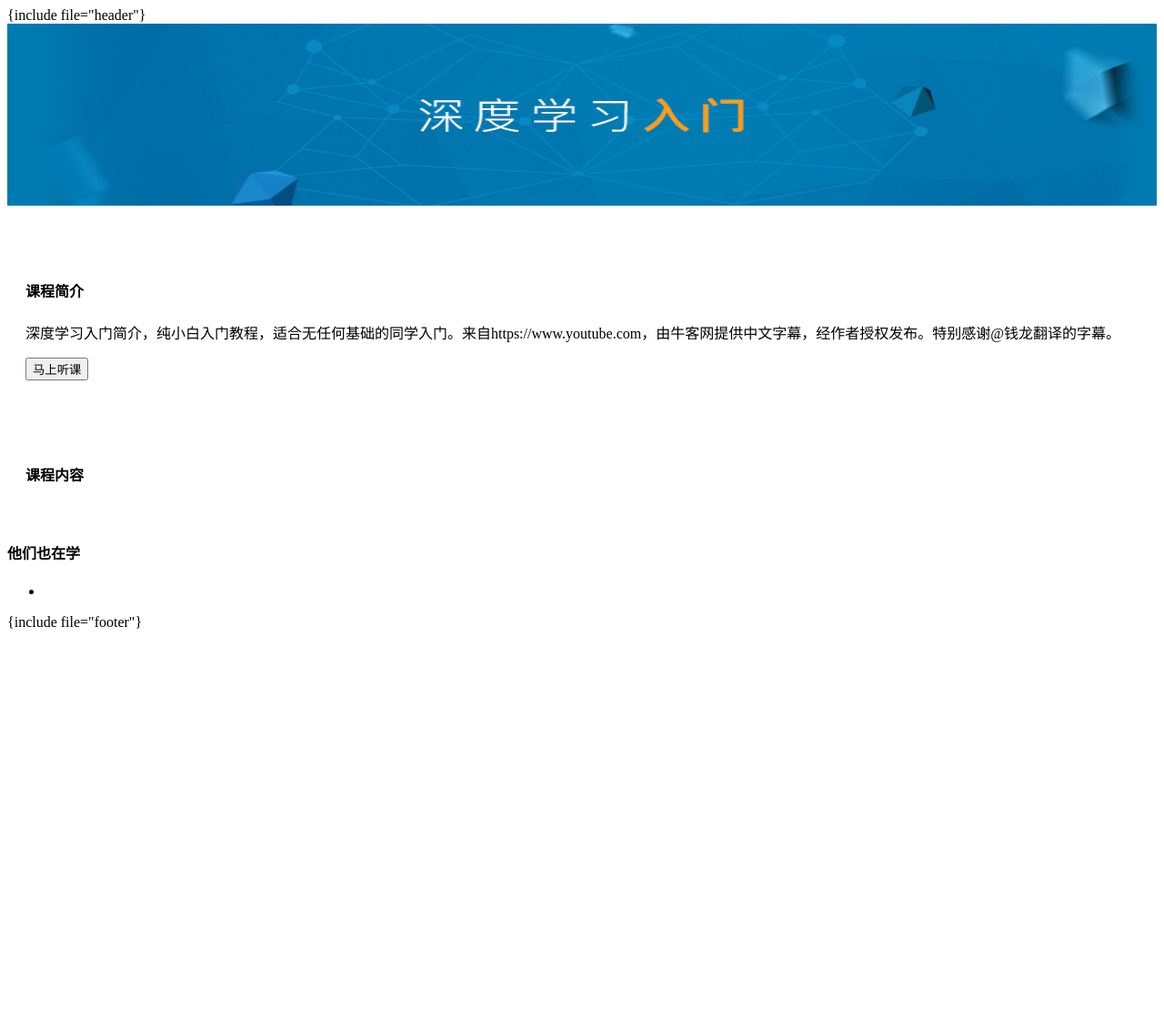
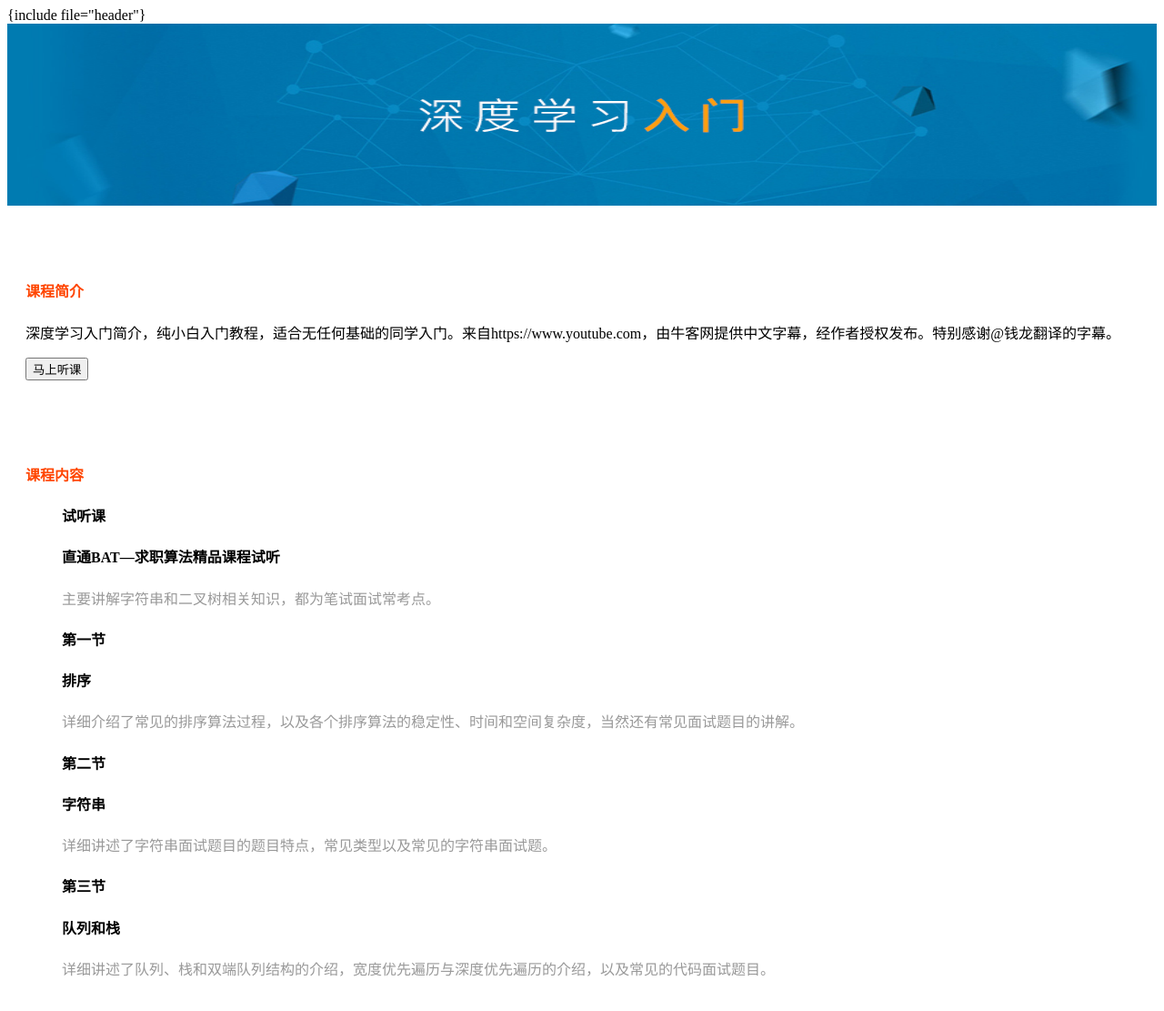
Before and after one commit to Daizd/NiuKeWeb, a PHP site: the page made by application/index/view/course_detail/courseDetail.html in a window 1280 px wide. Shown: the top 1111 px of the page at 91% size. Before the commit the page ends 691 px from the top, so only its background shows below. Run offline with PHP 8.4, Linux system fonts and the light colour scheme; the template is opened without the code that fills it, so the values that code supplies are empty.

Commit message:
课程详细信息页面布局完成

```diff
--- a/application/index/view/course_detail/courseDetail.html
+++ b/application/index/view/course_detail/courseDetail.html
@@ -8,25 +8,74 @@
 <div class="container" style="margin-top: 40px" >
     <div class="col-md-8">
         <div class="course">
-            <h4 class="header">课程简介</h4>
+            <h4 class="course_header">课程简介</h4>
             <p>
                 深度学习入门简介，纯小白入门教程，适合无任何基础的同学入门。来自https://www.youtube.com，由牛客网提供中文字幕，经作者授权发布。特别感谢@钱龙翻译的字幕。
             </p>
             <input type="button" class="btn btn-success" value="马上听课">
         </div>
         <div class="course" style="margin-top: 30px">
-            <h4 class="header">课程内容</h4>
+            <h4 class="course_header">课程内容</h4>
+            <ul class="content_list">
+                <li>
+                    <div class="row">
+                        <div class="col-md-2">
+                            <h4>试听课</h4>
+                        </div>
+                        <div class="col-md-10">
+                            <h4>直通BAT—求职算法精品课程试听</h4>
+                            <p class="chapter_detail">主要讲解字符串和二叉树相关知识，都为笔试面试常考点。</p>
+                        </div>
+                    </div>
 
+                </li>
+
+                <li>
+                    <div class="row">
+                        <div class="col-md-2">
+                            <h4>第一节</h4>
+                        </div>
+                        <div class="col-md-10">
+                            <h4>排序</h4>
+                            <p class="chapter_detail">详细介绍了常见的排序算法过程，以及各个排序算法的稳定性、时间和空间复杂度，当然还有常见面试题目的讲解。</p>
+                        </div>
+                    </div>
+                </li>
+
+                <li>
+                    <div class="row">
+                        <div class="col-md-2">
+                            <h4>第二节</h4>
+                        </div>
+                        <div class="col-md-10">
+                            <h4>字符串</h4>
+                            <p class="chapter_detail">详细讲述了字符串面试题目的题目特点，常见类型以及常见的字符串面试题。</p>
+                        </div>
+                    </div>
+                </li>
+
+                <li>
+                    <div class="row">
+                        <div class="col-md-2">
+                            <h4>第三节</h4>
+                        </div>
+                        <div class="col-md-10">
+                            <h4>队列和栈</h4>
+                            <p class="chapter_detail">详细讲述了队列、栈和双端队列结构的介绍，宽度优先遍历与深度优先遍历的介绍，以及常见的代码面试题目。</p>
+                        </div>
+                    </div>
+                </li>
+            </ul>
         </div>
 
     </div>
-    <div class="col-md-4">
-        <h4 class="header">他们也在学</h4>
-        <ul class="student_list">
-            <li>
-
-            </li>
-        </ul>
+    <div class="col-md-4" style="background-color: white;padding-bottom: 30px">
+        <h4 class="course_header">热门推荐</h4>
+        <img class="recommend_img" src="https://uploadfiles.nowcoder.com/images/20171117/3311212_1510900554629_7D2A2B50F7E3C99128B238F40F682AEC" alt="">
+        <img class="recommend_img" src="https://uploadfiles.nowcoder.com/files/20170104/826546_1483534632567_238x922.png" alt="">
+        <img src="https://uploadfiles.nowcoder.com/files/20170104/826546_1483534607215_238x923.png" alt=""
+             class="recommend_img">
+        <img src="https://uploadfiles.nowcoder.com/files/20170104/826546_1483534580222_238x92.png" alt="" class="recommend_img">
     </div>
 </div>
 
--- a/public/static/index/css/courseDetail.css
+++ b/public/static/index/css/courseDetail.css
@@ -17,3 +17,18 @@
 .course_section{
     background-color: white;
 }
+.content_list li{
+    list-style: none;
+}
+.chapter_detail{
+    color: #999;
+}
+.course_header{
+
+    color: orangered;
+}
+.recommend_img{
+    height: 100px;
+    width: 100%;
+    margin-top: 10px;
+}
```
